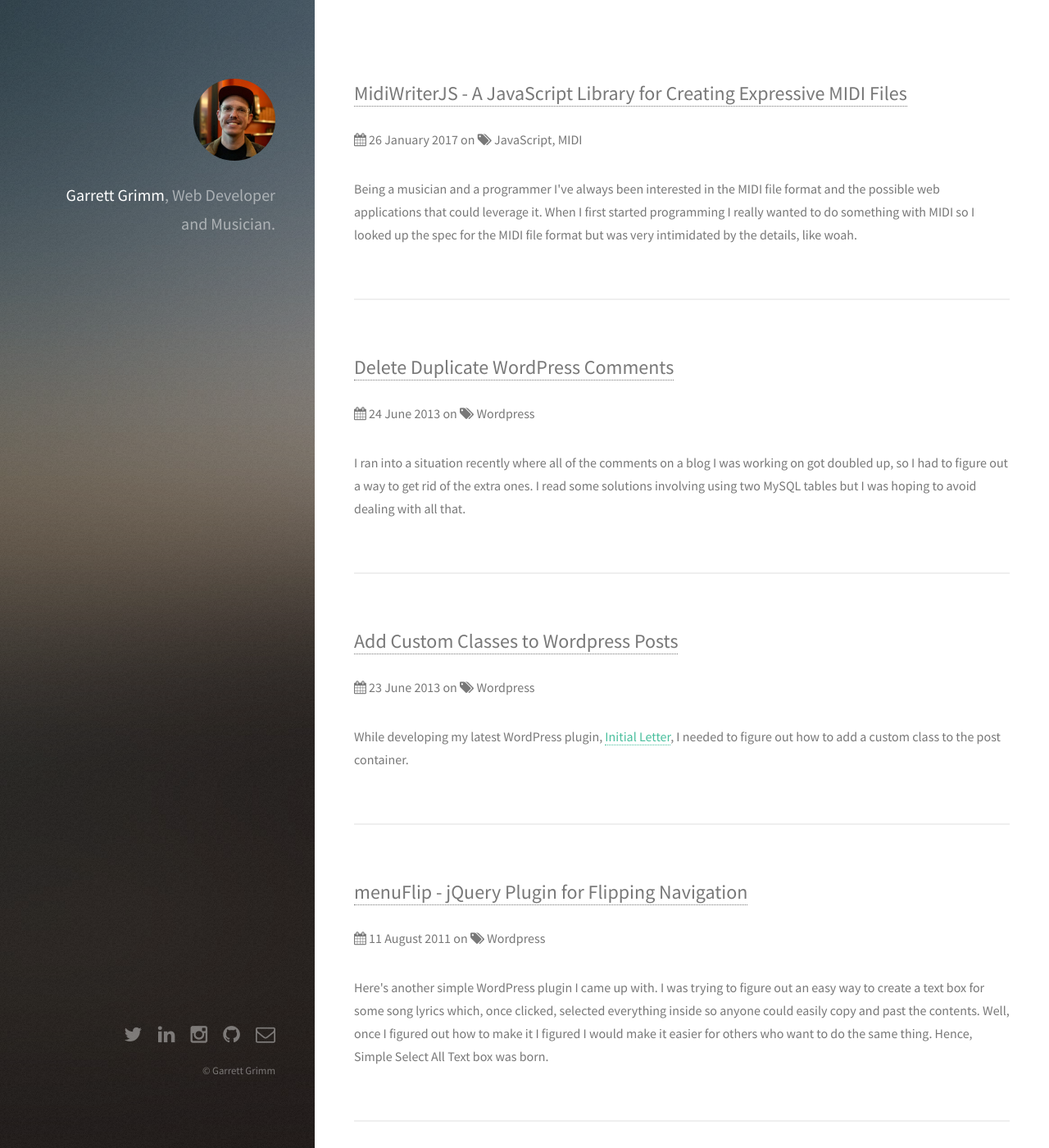
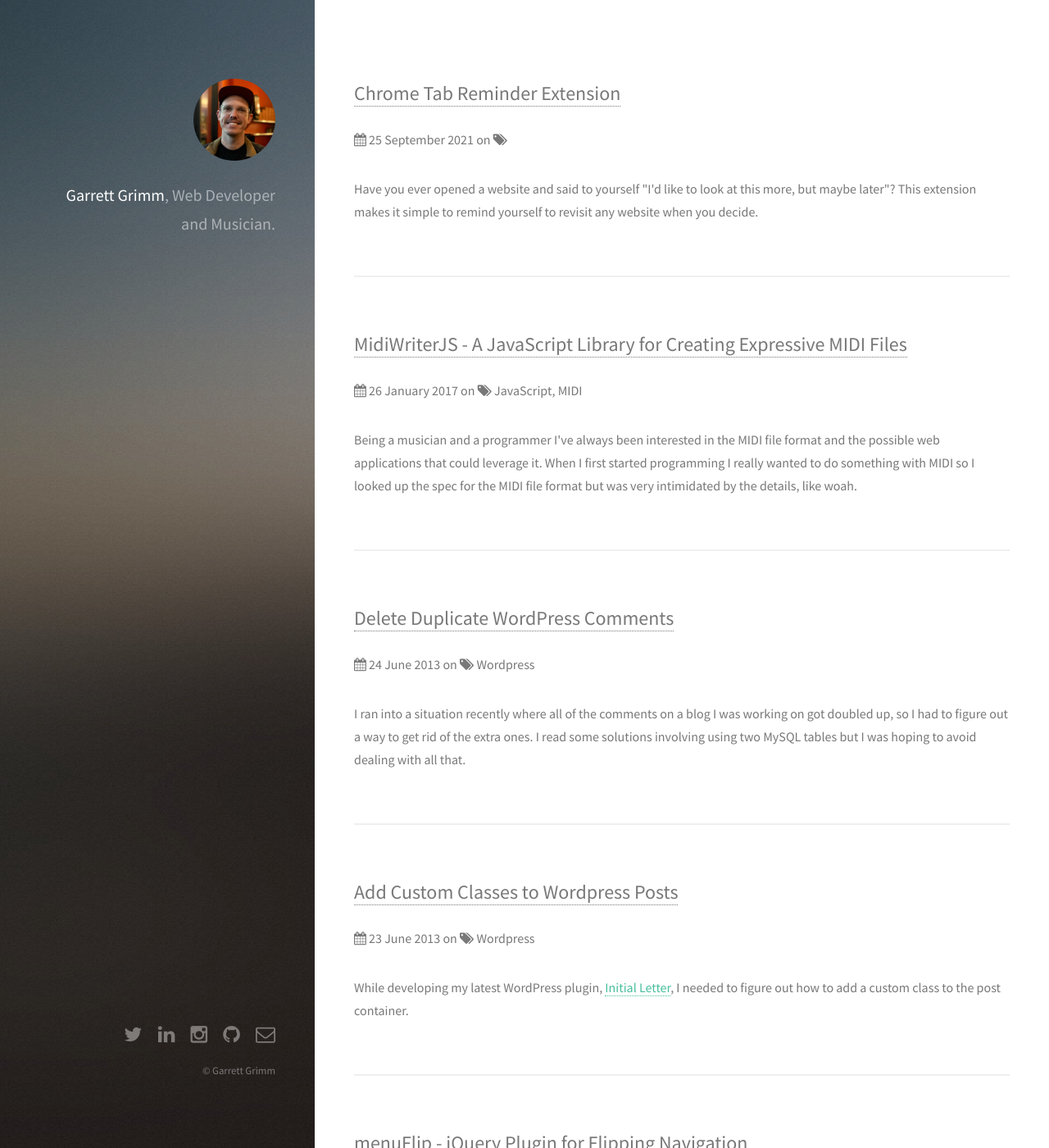
Before and after one commit to grimmdude/my-website, a Jekyll site: the page built from index.html, in a window 1280 px wide and 1400 px high. Shown: the whole window at 82% size. Built offline with Jekyll 4.4.1, drawn with Linux system fonts in a browser that asks for light colours; the list of posts is cut into pages by our own code; some of the changed text lies outside the part shown.

Commit message:
Add pages for tab reminder extension.

```diff
--- a/_config.yml
+++ b/_config.yml
@@ -15,6 +15,6 @@
 github_username:  "grimmdude"
 feed_icon: rss
 email: garrett@grimmdude.com
-gems: [jekyll-paginate]
+plugins: [jekyll-paginate]
 paginate_path: "/page/:num/"
 paginate: 5
--- /dev/null
+++ b/_posts/2021-09-25-chrome-tab-reminder.md
@@ -0,0 +1,20 @@
+---
+layout: post
+title: Chrome Tab Reminder Extension
+excerpt: Have you ever opened a website and said to yourself "I'd like to look at this more, but maybe later"?  This extension makes it simple to remind yourself to revisit any website when you decide.
+---
+
+Have you ever opened a website and said to yourself "I'd like to look at this more, but maybe later"?  This extension makes it simple to remind yourself to revisit any website when you decide.
+
+Reminders are shown as native Chrome notifications, and when clicked you will be taken back to the site.  You can also snooze reminders for 15 minutes.
+
+<form action="https://www.paypal.com/cgi-bin/webscr" method="post" target="_top">
+<input type="hidden" name="cmd" value="_s-xclick">
+<input type="hidden" name="hosted_button_id" value="FJCQH9PJ6RKX8">
+<input type="image" src="https://www.paypalobjects.com/en_US/i/btn/btn_buynowCC_LG.gif" border="0" name="submit" alt="PayPal - The safer, easier way to pay online!">
+<img alt="" border="0" src="https://www.paypalobjects.com/en_US/i/scr/pixel.gif" width="1" height="1">
+</form>
+
+
+<img src="/images/chrome-tab-reminder/menu.png" class="image fit" alt="menu screenshot" />
+<img src="/images/chrome-tab-reminder/notification.png" class="image fit" alt="notification screenshot" />
```
Also changed, not shown: chrome-tab-reminder-purchase-confirmation.html (added, +14 -0 lines), images/chrome-tab-reminder/menu.png (added), images/chrome-tab-reminder/notification.png (added).
